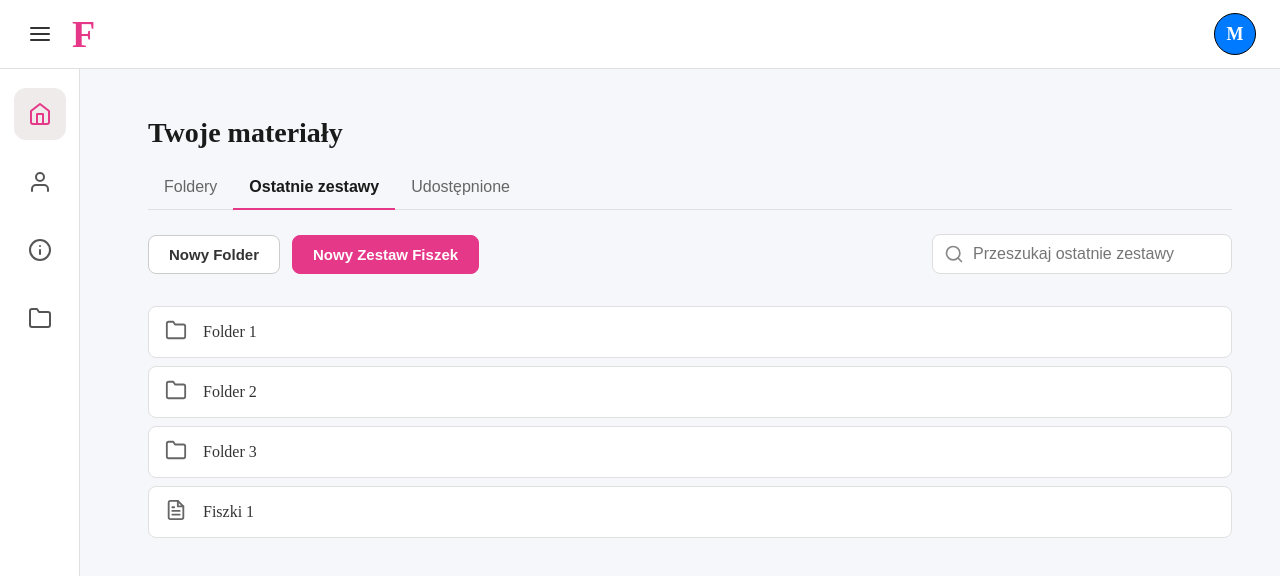
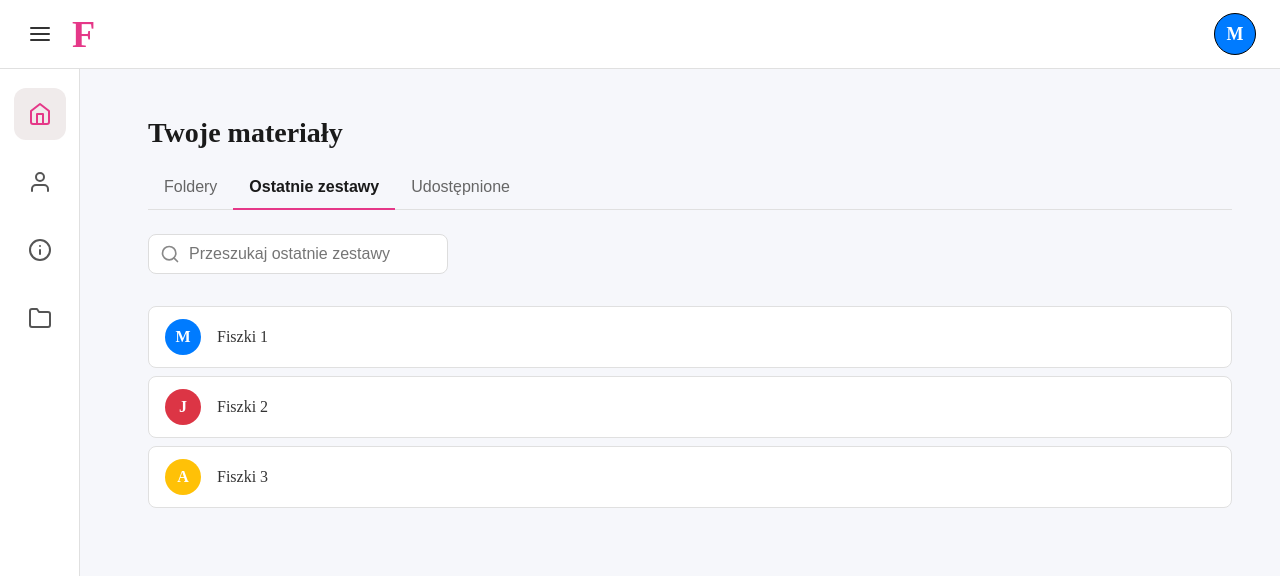
Before and after one commit to Haribs147/Flash-Cards, a React (Vite) app: page / in a window 1280 px wide. Both pictures are taken after a click on the button "Ostatnie zestawy". Shown: the top 576 px of the page. Built offline with nearby package versions, Linux system fonts and the light colour scheme.

Commit message:
Materials Page Shared and Recent sets List

```diff
--- a/src/components/Materials/ActionPanel/ActionPanel.css
+++ b/src/components/Materials/ActionPanel/ActionPanel.css
@@ -2,7 +2,6 @@
   display: flex;
   justify-content: space-between;
   align-items: center;
-  margin-bottom: 32px;
 }
 
 .action-buttons {
@@ -37,25 +36,3 @@
   background-color: #E53888;
   border-color: #E53888;
 }
-
-.action-search {
-  position: relative;
-  width: 300px;
-}
-
-.action-search-icon {
-  position: absolute;
-  left: 12px;
-  top: 50%;
-  transform: translateY(-50%);
-  color: #888;
-}
-
-.action-search-input {
-  width: 100%;
-  padding: 10px 16px 10px 40px;
-  border: 1px solid #ddd;
-  border-radius: 8px;
-  font-size: 16px;
-  box-sizing: border-box;
-}
--- a/src/components/Materials/ActionPanel/ActionPanel.tsx
+++ b/src/components/Materials/ActionPanel/ActionPanel.tsx
@@ -1,5 +1,5 @@
-import { FiSearch } from "react-icons/fi";
 import './ActionPanel.css';
+import SearchInput from "../../common/SearchInput/SearchInput";
 
 type ActionPanelProps = {
     searchTerm: string;
@@ -26,16 +26,11 @@ const ActionPanel = ({
                     Nowy Zestaw Fiszek
                 </button>
             </div>
-            <div className="action-search">
-                <FiSearch className="action-search-icon" size={20} />
-                <input
-                    type="text"
-                    placeholder={placeholder}
-                    className="action-search-input"
-                    value={searchTerm}
-                    onChange={ (e) => onSearchChange(e.target.value)}
-                />
-            </div>
+            <SearchInput
+                value={searchTerm}
+                onChange={onSearchChange}
+                placeholder={placeholder}
+            />
         </div>
     );
 };
--- a/src/components/Materials/Lists/FolderList.css
+++ b/src/components/Materials/Lists/FolderList.css
@@ -2,6 +2,7 @@
   display: flex;
   flex-direction: column;
   gap: 8px;
+  margin-top: 32px;
 }
 
 .list-item {
--- /dev/null
+++ b/src/components/Materials/Lists/RecentSetsList.css
@@ -0,0 +1,23 @@
+/* Używamy tych samych stylów co dla FolderList, ale dodajemy specyficzne dla awatarów */
+.list-item-set {
+  display: flex;
+  align-items: center;
+  padding: 12px 16px;
+  background-color: #fff;
+  border: 1px solid #e0e0e0;
+  border-radius: 8px;
+  cursor: pointer;
+}
+
+.set-avatar {
+  width: 36px;
+  height: 36px;
+  border-radius: 50%;
+  color: white;
+  display: flex;
+  align-items: center;
+  justify-content: center;
+  font-weight: bold;
+  font-size: 16px;
+  margin-right: 16px;
+}
--- /dev/null
+++ b/src/components/Materials/Lists/RecentSetsList.tsx
@@ -0,0 +1,32 @@
+import './RecentSetsList.css';
+
+const mockSets = [
+    { id: 's1', name: 'Fiszki 1', authorInitial: 'M', color: '#007bff' },
+    { id: 's2', name: 'Fiszki 2', authorInitial: 'J', color: '#dc3545' },
+    { id: 's3', name: 'Fiszki 3', authorInitial: 'A', color: '#ffc107' },
+];
+
+type RecentSetsListProps = {
+    searchTerm: string;
+}
+
+const RecentSetsList = ({searchTerm}: RecentSetsListProps) => {
+    const filteredSets = mockSets.filter((set)=>
+        set.name.toLowerCase().includes(searchTerm.toLocaleLowerCase())
+    );
+
+    return (
+        <div className='item-list'>
+            {filteredSets.map((set) => (
+                <div key={set.id} className='list-item-set'>
+                    <div className='set-avatar' style={{ backgroundColor: set.color }}>
+                        {set.authorInitial}
+                    </div>
+                    <span className="item-name">{set.name}</span>
+                </div>
+            ))}
+        </div>
+    )
+};
+
+export default RecentSetsList;
--- /dev/null
+++ b/src/components/Materials/Lists/SharedSetsList.css
@@ -0,0 +1,25 @@
+.shared-actions {
+  margin-left: auto; /* Przesuwa przyciski na prawą stronę */
+  display: flex;
+  gap: 8px;
+}
+
+.shared-btn {
+  width: 32px;
+  height: 32px;
+  border-radius: 50%;
+  border: none;
+  display: flex;
+  align-items: center;
+  justify-content: center;
+  cursor: pointer;
+  color: white;
+}
+
+.shared-btn.accept {
+  background-color: #28a745; /* Zielony */
+}
+
+.shared-btn.reject {
+  background-color: #dc3545; /* Czerwony */
+}
--- /dev/null
+++ b/src/components/Materials/Lists/SharedSetsList.tsx
@@ -0,0 +1,37 @@
+import './SharedSetsList.css';
+import { FiCheck, FiX } from 'react-icons/fi';
+import './RecentSetsList.css';
+import './SharedSetsList.css';
+
+const mockSharedSets = [
+    { id: 's1', name: 'Fiszki 1', authorInitial: 'M', color: '#007bff' },
+    { id: 's2', name: 'Fiszki 2', authorInitial: 'J', color: '#dc3545' },
+];
+
+type SharedSetsListProps = {
+    searchTerm: string;
+}
+
+const SharedSetsList = ({searchTerm}: SharedSetsListProps) => {
+    const filteredSets = mockSharedSets.filter(set =>
+        set.name.toLowerCase().includes(searchTerm.toLowerCase())
+    );
+    return(
+        <div className='item-list'>
+            {filteredSets.map(set => (
+                <div key={set.id} className='list-item-set'>
+                    <div className="set-avatar" style={{ backgroundColor: set.color }}>
+                        {set.authorInitial}
+                    </div>
+                    <span className="item-name">{set.name}</span>
+                    <div className="shared-actions">
+                        <button className="shared-btn accept"><FiCheck /></button>
+                        <button className="shared-btn reject"><FiX /></button>
+                    </div>
+                </div>
+            ))}
+        </div>
+    );
+}
+
+export default SharedSetsList;
--- a/src/components/Materials/MaterialsHeader/MaterialsHeader.css
+++ b/src/components/Materials/MaterialsHeader/MaterialsHeader.css
@@ -22,8 +22,8 @@
   cursor: pointer;
   color: #666;
   position: relative;
-  bottom: -1px; /* Trik, aby border przycisku nachodził na border kontenera */
-  border-bottom: 2px solid transparent; /* Niewidoczny border */
+  bottom: -1px;
+  border-bottom: 2px solid transparent;
 }
 
 .tab-button.active {
--- a/src/components/Materials/MaterialsView.tsx
+++ b/src/components/Materials/MaterialsView.tsx
@@ -3,6 +3,9 @@ import MaterialsHeader from "./MaterialsHeader/MaterialsHeader";
 import ActionPanel from "./ActionPanel/ActionPanel";
 import './MaterialsView.css';
 import FolderList from "./Lists/FolderList";
+import RecentSetsList from "./Lists/RecentSetsList";
+import SharedSetsList from "./Lists/SharedSetsList";
+import SearchInput from "../common/SearchInput/SearchInput";
 
 const MaterialsView = () => {
     const [activeTab, setActiveTab] = useState('Foldery');
@@ -28,30 +31,44 @@ const MaterialsView = () => {
         }
     };
 
-    const renderContent = () => {
+    const renderActionPanel = () => {
+        const placeholder = getSearchPlaceholder();
+        switch (activeTab) {
+            case 'Foldery':
+                return <ActionPanel
+                            searchTerm={searchTerm}
+                            placeholder={placeholder}
+                            onSearchChange={setSearchTerm}
+                            onNewFolderClick={handleNewFolder}
+                            onNewSetClick={handleNewSet}
+                        />
+            default:
+                return <SearchInput
+                            value={searchTerm}
+                            onChange={setSearchTerm}
+                            placeholder={placeholder}
+                        />
+            }
+    };
+
+
+    const renderList = () => {
         switch (activeTab) {
             case 'Ostatnie zestawy':
-                //return <RecentSetsList searchTerm={searchTerm} />;
+                return <RecentSetsList searchTerm={searchTerm} />;
             case 'Udostępnione':
-                //return <SharedSetsList searchTerm={searchTerm} />;
+                return <SharedSetsList searchTerm={searchTerm} />;
             case 'Foldery':
             default:
                 return <FolderList searchTerm={searchTerm} />;
             }
     };
 
-
     return(
         <div className="materials-view">
             <MaterialsHeader activeTab={activeTab} onTabChange={setActiveTab}/>
-            <ActionPanel
-                searchTerm={searchTerm}
-                placeholder={getSearchPlaceholder()}
-                onSearchChange={setSearchTerm}
-                onNewFolderClick={handleNewFolder}
-                onNewSetClick={handleNewSet}
-            />
-            {renderContent()}
+            {renderActionPanel()}
+            {renderList()}
         </div>
     );
 };
--- /dev/null
+++ b/src/components/common/SearchInput/SearchInput.css
@@ -0,0 +1,26 @@
+.search-input-container {
+  position: relative;
+  width: 300px;
+}
+
+.search-input-icon {
+  position: absolute;
+  left: 12px;
+  top: 50%;
+  transform: translateY(-50%);
+  color: #888;
+}
+
+.search-input-field {
+  width: 100%;
+  padding: 10px 16px 10px 40px;
+  border: 1px solid #ddd;
+  border-radius: 8px;
+  font-size: 16px;
+  box-sizing: border-box;
+}
+
+.search-input-field:focus {
+  outline: none;
+  border-color: #aaa;
+}
--- /dev/null
+++ b/src/components/common/SearchInput/SearchInput.tsx
@@ -0,0 +1,25 @@
+import { FiSearch } from 'react-icons/fi';
+import './SearchInput.css';
+
+type SearchInputProps = {
+  value: string;
+  onChange: (newValue: string) => void;
+  placeholder: string;
+};
+
+const SearchInput = ({ value, onChange, placeholder }: SearchInputProps) => {
+  return (
+    <div className="search-input-container">
+      <FiSearch className="search-input-icon" size={20} />
+      <input
+        type="text"
+        placeholder={placeholder}
+        className="search-input-field"
+        value={value}
+        onChange={(e) => onChange(e.target.value)}
+      />
+    </div>
+  );
+};
+
+export default SearchInput;
```
